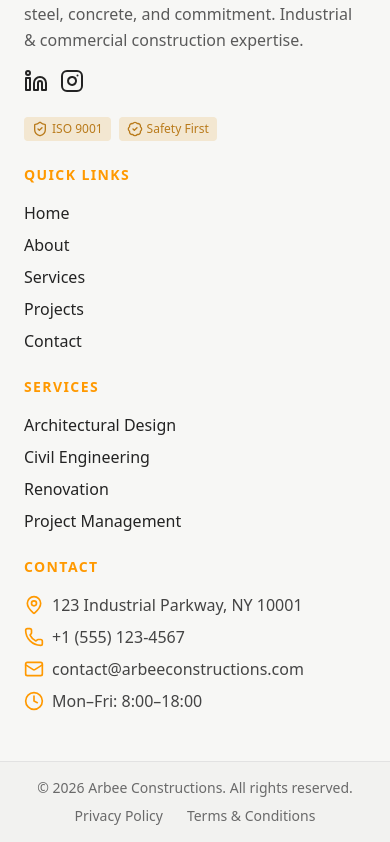
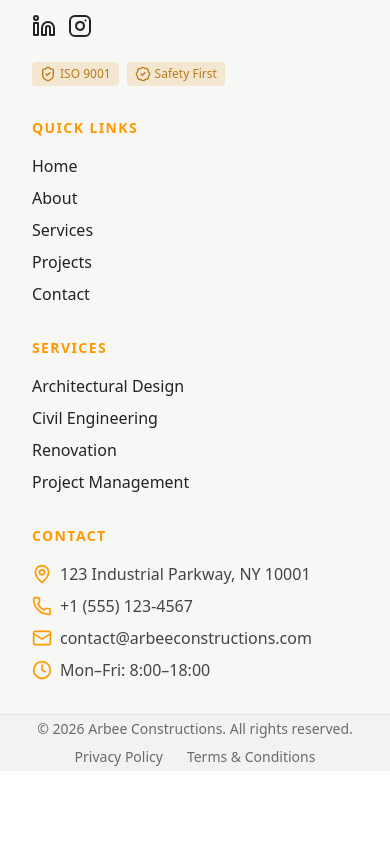
Before and after one commit to skyendinnovations/arbee, a React (Vite) app: page / in a window 390 px wide. Shown: the part 2815-3657 px from the top of the page. After the commit the page ends 3586 px from the top, so only its background shows below. Built offline with nearby package versions, Linux system fonts and the light colour scheme.

Commit message:
resolve footer responsiveness issue

```diff
--- a/src/Footer.tsx
+++ b/src/Footer.tsx
@@ -11,8 +11,8 @@ import {
 import logo from './logo.png';
 const Footer = () => {
   return (
-    <footer className="bg-[#f7f7f5] border-t border-[#e2e2e2] mt-16 text-[#232323]">
-      <div className="max-w-7xl mx-auto px-6 py-12 grid grid-cols-1 sm:grid-cols-2 lg:grid-cols-4 gap-6 lg:gap-10">
+    <footer className="bg-[#f7f7f5] mt-0 text-[#232323]">
+      <div className="max-w-7xl mx-auto p-8 grid grid-cols-1 sm:grid-cols-2 xl:grid-cols-4 gap-8 xl:gap-12">
         {/* Brand */}
         <div className="flex flex-col gap-4">
           <div className="flex items-center gap-3">
@@ -79,19 +79,19 @@ const Footer = () => {
             CONTACT
           </h3>
           <ul className="space-y-2 text-[#444] flex flex-col">
-            <li className="flex items-center gap-2 break-all">
+            <li className="flex items-center gap-2 whitespace-nowrap overflow-x-auto">
               <MapPin className="w-5 h-5 text-[#ff9900] flex-shrink-0" />
               <span>123 Industrial Parkway, NY 10001</span>
             </li>
-            <li className="flex items-center gap-2 break-all">
+            <li className="flex items-center gap-2 whitespace-nowrap overflow-x-auto">
               <Phone className="w-5 h-5 text-[#ff9900] flex-shrink-0" />
               <span>+1 (555) 123-4567</span>
             </li>
-            <li className="flex items-center gap-2 break-all">
+            <li className="flex items-center gap-2 whitespace-nowrap overflow-x-auto">
               <Mail className="w-5 h-5 text-[#ff9900] flex-shrink-0" />
               <span>contact@arbeeconstructions.com</span>
             </li>
-            <li className="flex items-center gap-2 break-all">
+            <li className="flex items-center gap-2 whitespace-nowrap overflow-x-auto">
               <Clock className="w-5 h-5 text-[#ff9900] flex-shrink-0" />
               <span>Mon–Fri: 8:00–18:00</span>
             </li>
@@ -101,7 +101,7 @@ const Footer = () => {
 
       {/* Bottom Bar */}
       <div className="border-t border-[#e2e2e2] bg-[#f2f2f0]">
-        <div className="max-w-7xl mx-auto px-6 py-4 flex flex-col md:flex-row justify-between items-center text-sm text-[#6a6a6a]">
+        <div className="max-w-7xl mx-auto px-2 py-1 flex flex-col md:flex-row justify-between items-center text-sm text-[#6a6a6a]">
           <span>© 2026 Arbee Constructions. All rights reserved.</span>
           <nav className="flex gap-6 mt-2 md:mt-0">
             <a href="/privacy" className="hover:text-[#ff9900]">Privacy Policy</a>
```
